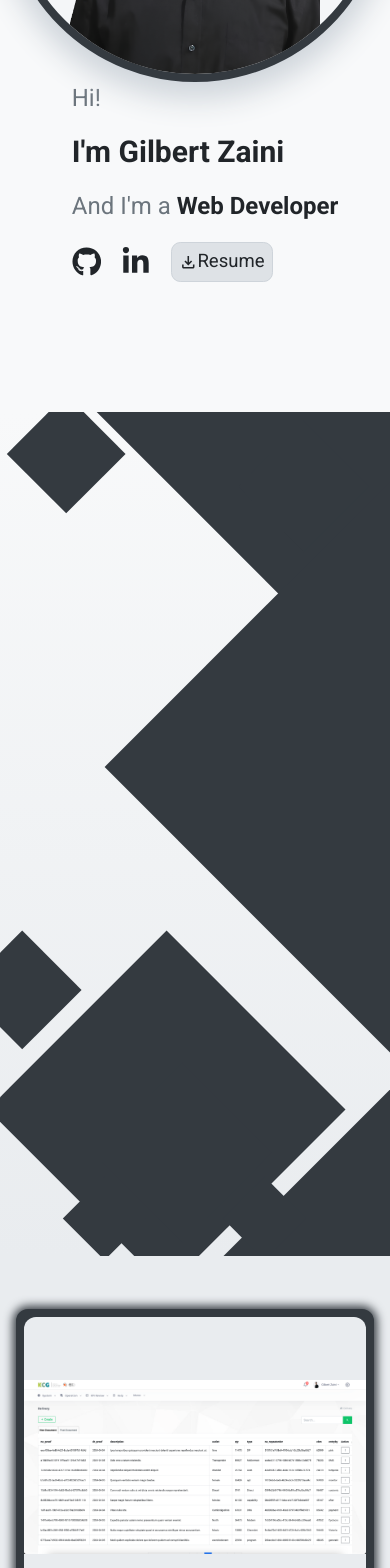
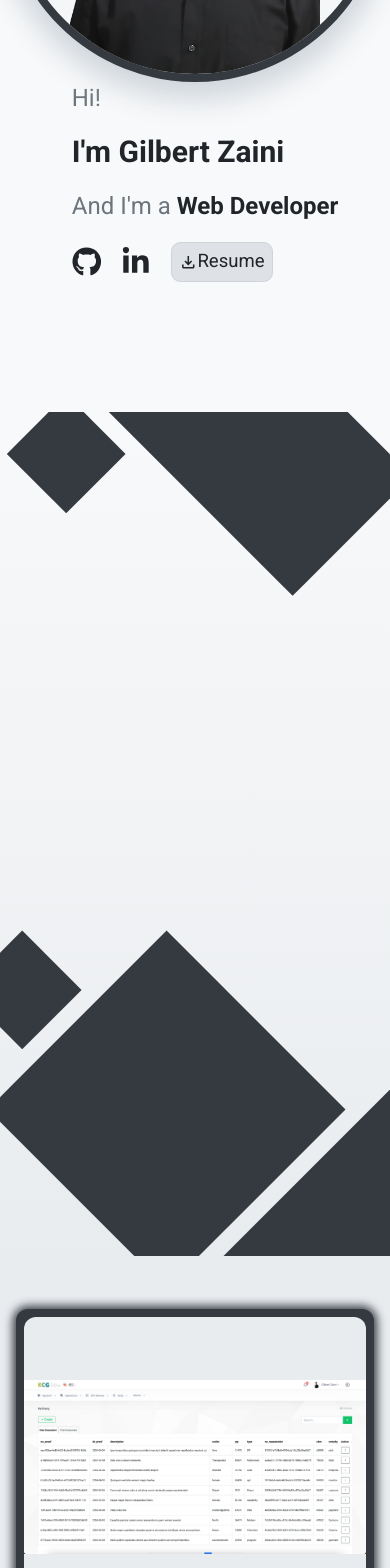
Before and after one commit to gilbertzaini/portfolio, a Next.js app: page / in a window 390 px wide. Shown: the part 432-2000 px from the top of the page. Built offline with nearby package versions, Linux system fonts and the light colour scheme.

Commit message:
fix transition responsiveness

```diff
--- a/src/app/components/transition/transition.css
+++ b/src/app/components/transition/transition.css
@@ -46,112 +46,45 @@
 
 .box:nth-child(2) {
   width: 40vh;
-  height: 40vh;
+  height: 20vh;
 }
 
-.box:nth-child(3){
+.box:nth-child(3) {
   width: 50vh;
   height: 50vh;
 }
 
-.box:nth-child(4){
+.box:nth-child(4) {
   width: 35vh;
   height: 35vh;
 }
 
-.box:nth-child(5){
+.box:nth-child(5) {
   width: 30vh;
   height: 30vh;
 }
 
-.box:nth-child(6){
+.box:nth-child(6) {
   width: 10vh;
   height: 10vh;
 }
 
-.box:nth-child(7){
+.box:nth-child(7) {
   width: 11vh;
-  height: 11vh;
+  height: 22vh;
 }
 
-.box:nth-child(8), .box:nth-child(10){
-  width: 7vh;
-  height: 7vh;
+.box:nth-child(8) {
+  width: 14vh;
+  height: 12vh;
 }
 
-.box:nth-child(9){
+.box:nth-child(9) {
   width: 15vh;
   height: 15vh;
 }
 
-/* .bar {
-  display: flex;
-  align-items: center;
-  justify-content: center;
-} */
-/*
-.bar > p {
-  font-size: 8vh;
-  background: var(--dark-color);
-  color: var(--bg-primary);
+.box:nth-child(10) {
+  width: 7vh;
+  height: 7vh;
 }
-
-.bar:nth-child(1) {
-  rotate: 110deg;
-}
-
-.bar:nth-child(2) {
-  rotate: 130deg;
-}
-
-.bar:nth-child(3) {
-  rotate: 150deg;
-}
-
-.bar:nth-child(4) {
-  rotate: 170deg;
-}
-
-.bar:nth-child(5) {
-  rotate: 190deg;
-}
-
-.bar:nth-child(6) {
-  rotate: 210deg;
-}
-
-.bar:nth-child(7) {
-  rotate: 230deg;
-}
-
-.bar:nth-child(8) {
-  rotate: 250deg;
-}
-
-.bar:nth-child(9) {
-  rotate: 90deg;
-}
-
-.bar:nth-child(10) {
-  rotate: 0deg;
-}
-
-.bar:nth-child(11) {
-  rotate: 20deg;
-}
-
-.bar:nth-child(12) {
-  rotate: 40deg;
-}
-
-.bar:nth-child(13) {
-  rotate: 60deg;
-}
-
-.bar:nth-child(14) {
-  rotate: 80deg;
-}
-
-.bar:nth-child(15) {
-  rotate: 180deg;
-} */
--- a/src/app/components/transition/transition.jsx
+++ b/src/app/components/transition/transition.jsx
@@ -18,10 +18,10 @@ const Transition = ({ text, inverse }) => {
       <div>
         {/* top left */}
         <div className="box rotate-45 absolute top-0 left-6" />
-        <div className="box rotate-45 absolute -top-44 left-40" />
+        <div className="box rotate-45 absolute -top-20 left-16" />
 
         {/* mid right */}
-        <div className="box rotate-45 absolute top-36 -right-56" />
+        <div className="hidden lg:block box rotate-45 absolute top-36 -right-56" />
 
         {/* bot left */}
         <div className="box rotate-45 absolute -bottom-44 left-64" />
@@ -29,12 +29,12 @@ const Transition = ({ text, inverse }) => {
         <div className="box rotate-45 absolute bottom-56 -left-5" />
 
         {/* top right */}
-        <div className="box rotate-45 absolute top-7 right-10"/>
+        <div className="hidden lg:block box rotate-45 absolute -top-10 right-5" />
 
         {/* bot right */}
-        <div className="box rotate-45 absolute bottom-2 right-64"/>
-        <div className="box rotate-45 absolute bottom-10 right-36"/>
-        <div className="box rotate-45 absolute bottom-2 right-24"/>
+        <div className="hidden lg:block box rotate-45 absolute -bottom-10 right-14" />
+        <div className="hidden lg:block box rotate-45 absolute bottom-10 right-36" />
+        {/* <div className="hidden lg:block box rotate-45 absolute -bottom-10 right-56" /> */}
       </div>
     </section>
   );
```
